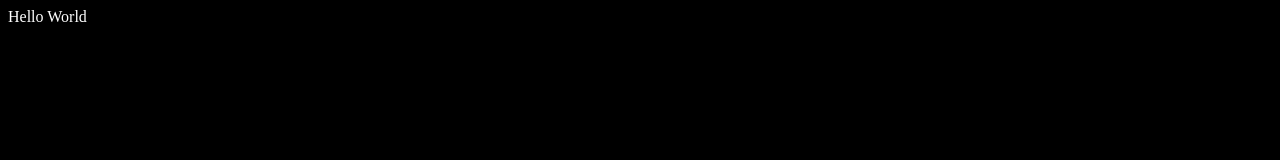
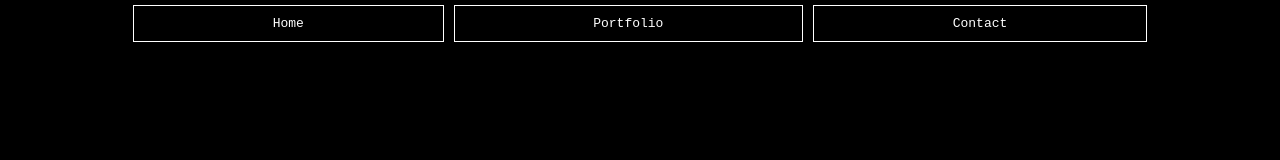
Before and after one commit to Doubl3K/PortfolioWebsite, a plain HTML site: page index.html in a window 1280 px wide. Drawn offline with Linux system fonts and the light colour scheme.

Commit message:
Navbar with simple animated Buttons at Top

```diff
--- a/index.html
+++ b/index.html
@@ -5,7 +5,11 @@
     <title></title>
   </head>
   <body>
-    Hello World
+    <div id="navwrapper">
+      <div class="navitem">Home</div>
+      <div class="navitem">Portfolio</div>
+      <div class="navitem">Contact</div>
+      </div>
     <link rel="stylesheet" href="style.css">
   </body>
 </html>
--- a/style.css
+++ b/style.css
@@ -1,4 +1,34 @@
 body{
   background-color: #000000;
   color: white;
+  font-family: monospace;
 }
+
+#navwrapper{
+  position: absolute;
+  display: flex;
+  justify-content: center;
+  flex-direction: row;
+  overflow: hidden;
+  right: 10%;
+  left: 10%;
+  top: 0px;
+}
+.navitem{
+  flex-grow: 1;
+  text-align: center;
+  cursor: pointer;
+  padding: 10px;
+  margin: 5px;
+  border: solid white 1px;
+}
+
+.navitem:hover{
+  border-color: grey;
+  background-color: grey;
+}
+
+.navitem:active{
+  background-color: red;
+  transform: scale(0.7);
+}
```
